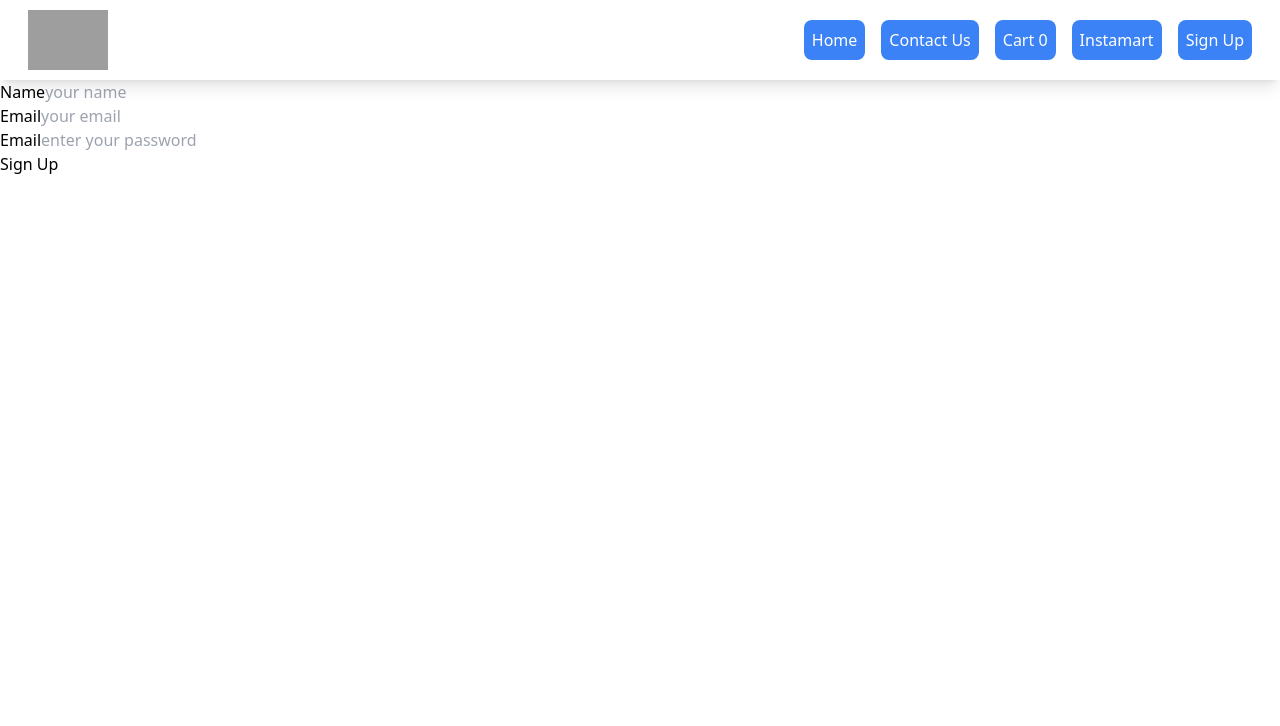
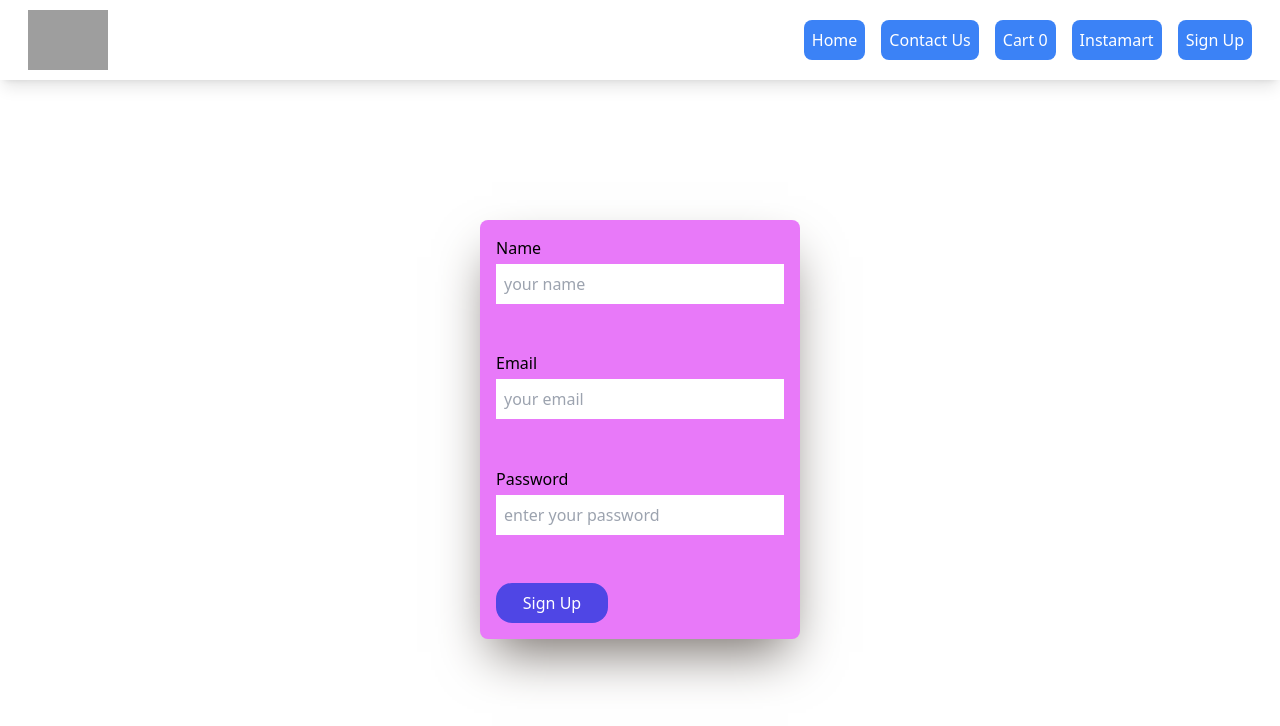
Before and after one commit to vishaljadhav7/food-king, a React (Vite) app: page /signup in a window 1280 px wide. Shown: the top 726 px of the page. Built offline with nearby package versions, Linux system fonts and the light colour scheme; grey boxes are pictures that could not be loaded.

Commit message:
designed  a sign up form

```diff
--- a/src/pages/SignUp.jsx
+++ b/src/pages/SignUp.jsx
@@ -5,24 +5,24 @@ const SignUp = () => {
      e.preventDefault()
   }
   return (
-    <div>
-          <form>
-              <div className=''>
+    <div className=' h-[87.3%] flex justify-center items-center'>
+          <form className='bg-fuchsia-400 md:w-[320px] w-full  h-[60%] flex flex-col justify-between p-4 shadow-2xl shadow-stone-500 rounded-lg'>
+              <div className='flex flex-col gap-1'>
                   <label htmlFor="name">Name</label>
-                  <input type="text" placeholder='your name' id="name"/>
+                  <input type="text" placeholder='your name' id="name" className='p-2'/>
               </div>
 
-              <div>
+              <div className='flex flex-col gap-1'>
                  <label htmlFor="email">Email</label>
-                 <input type="text" placeholder='your email' id="email"/>
+                 <input type="text" placeholder='your email' id="email" className='p-2'/>
               </div>
 
-               <div>
-                 <label htmlFor="passcode">Email</label>
-                 <input type="password" placeholder='enter your password' id="passcode"/>
+               <div className='flex flex-col gap-1'>
+                 <label htmlFor="passcode">Password</label>
+                 <input type="password" placeholder='enter your password' id="passcode" className='p-2'/>
               </div>
 
-              <button type='submit' onClick={handleSubmit}>Sign Up</button>
+              <button type='submit' onClick={handleSubmit} className='p-2 w-28 rounded-2xl bg-indigo-600 text-white hover:scale-110'>Sign Up</button>
           </form>
     </div>
   )
```
